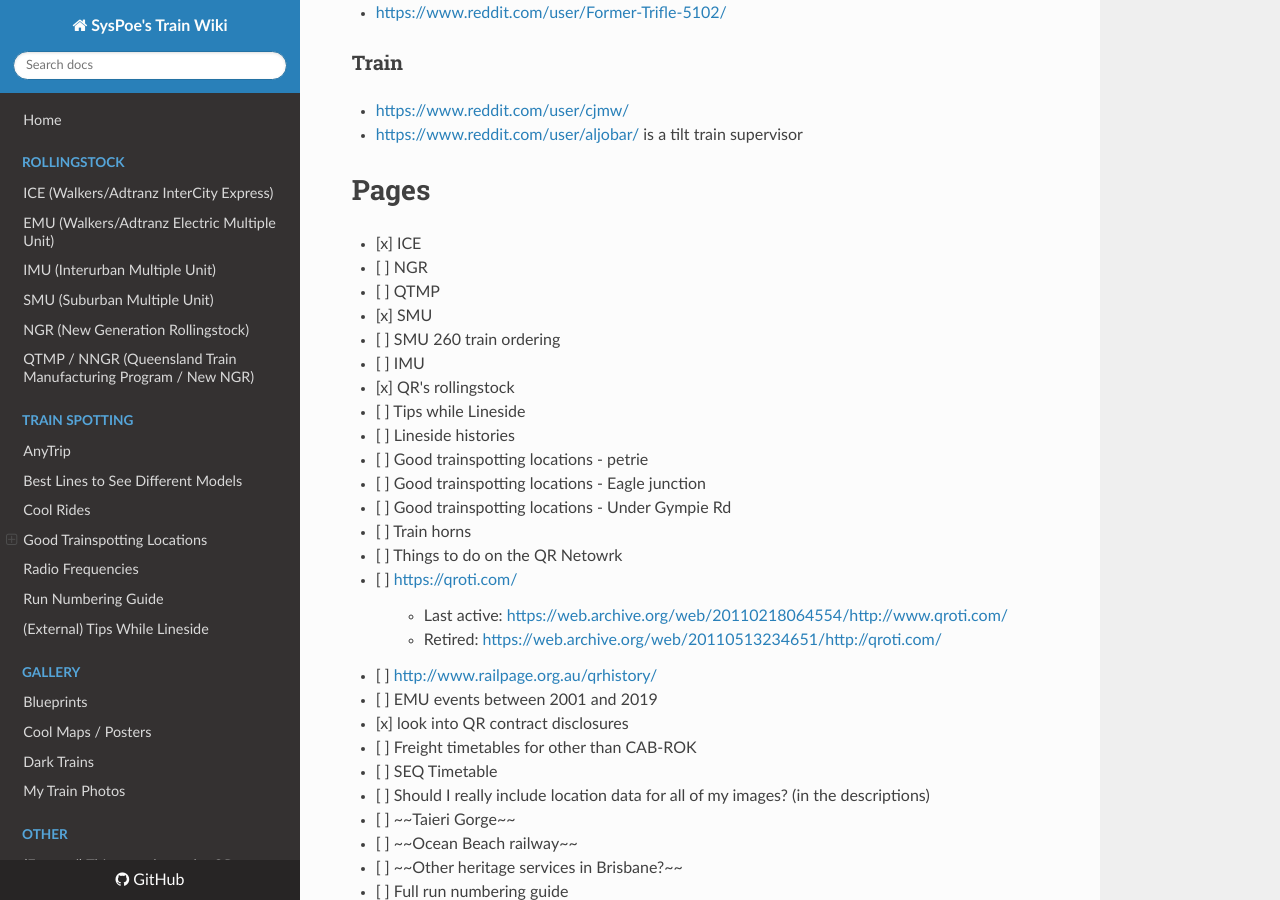
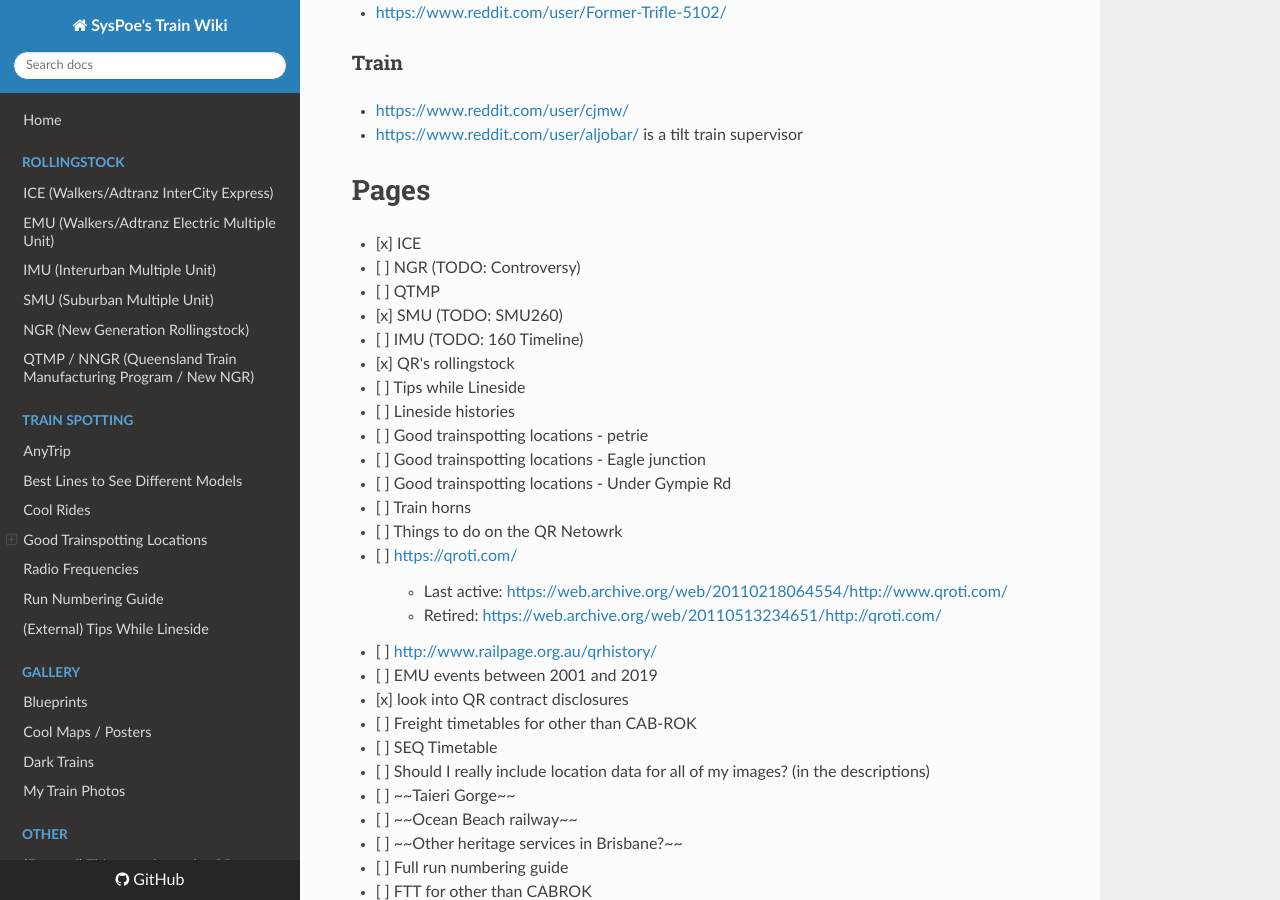
Before and after one commit to SysPoe/train-wiki, an MkDocs documentation site: the page built from docs/TODO.md, in a window 1280 px wide and 900 px high, scrolled down 1512 px. Built offline with MkDocs 1.6.1, drawn with Linux system fonts in a browser that asks for light colours; nearby versions of some CDN libraries.

Commit message:
Update TODO.md

```diff
--- a/docs/TODO.md
+++ b/docs/TODO.md
@@ -63,11 +63,10 @@
 # Pages
 
 - [x] ICE
-- [ ] NGR
+- [ ] NGR (TODO: Controversy)
 - [ ] QTMP
-- [x] SMU
-- [ ] SMU 260 train ordering
-- [ ] IMU
+- [x] SMU (TODO: SMU260)
+- [ ] IMU (TODO: 160 Timeline)
 - [x] QR's rollingstock
 - [ ] Tips while Lineside
 - [ ] Lineside histories
```
